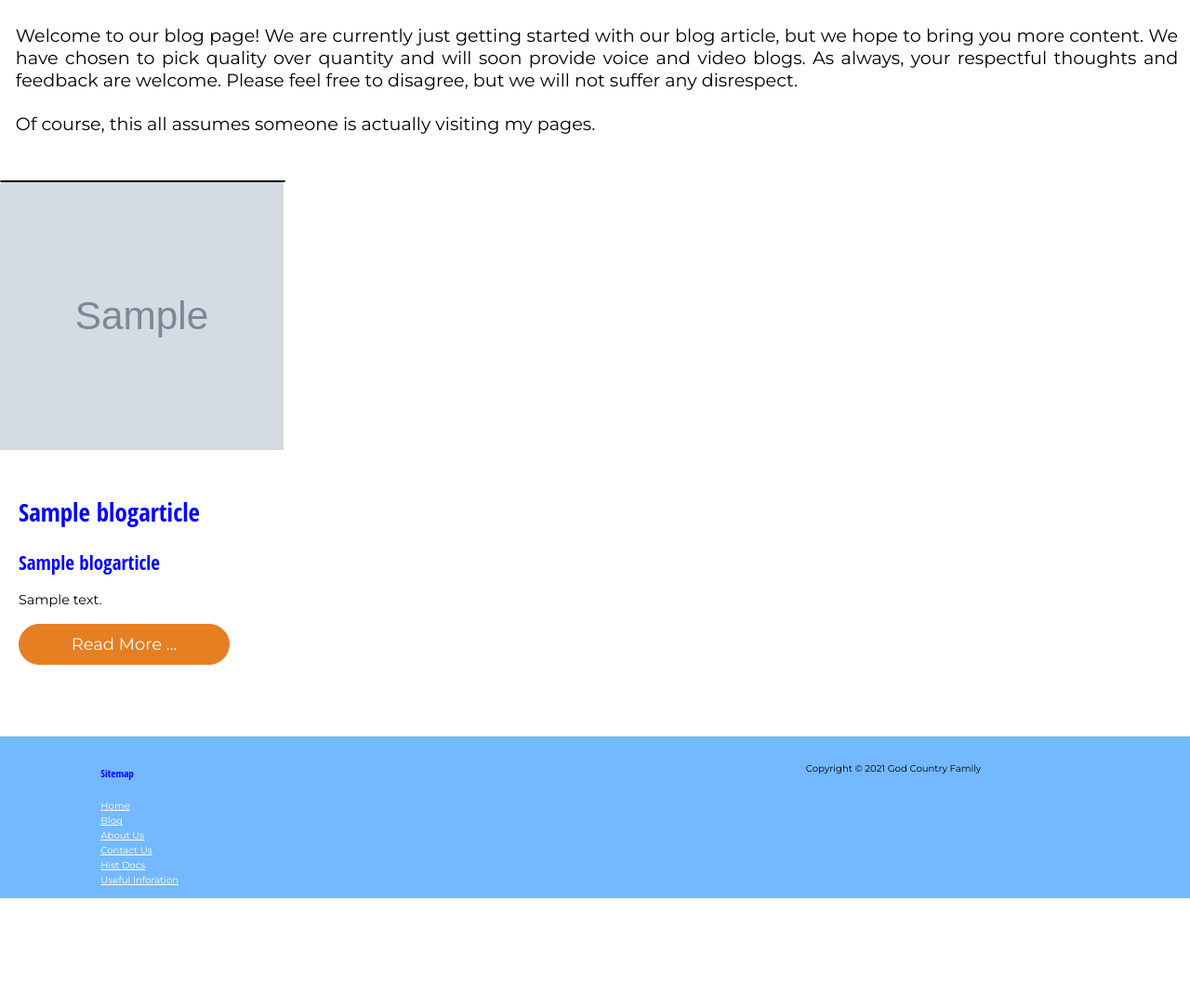
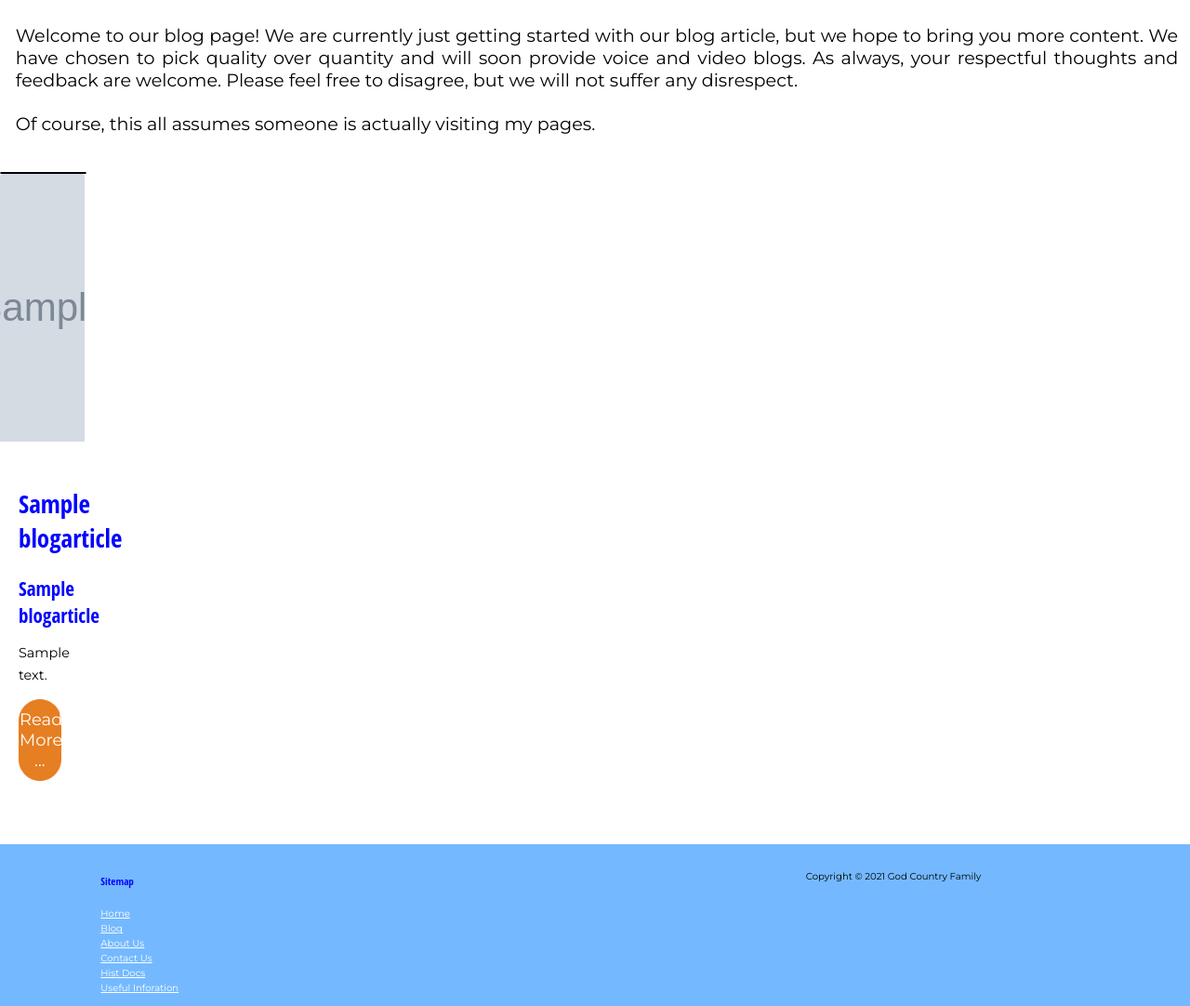
Before and after one commit to cmurray4492/gcf2, a Django app: page /blog/ in a window 1280 px wide. Shown: the part 561-1643 px from the top of the page at 93% size. Before the commit the page ends 1527 px from the top, so only its background shows below. Run offline with Django 3.2, Linux system fonts and the light colour scheme; tables that the repository leaves empty hold one stand-in row (values such as "Sample post"); grey boxes marked "Sample" are stand-in pictures; some libraries are stand-ins or nearby versions.

Commit message:
blog list flex 6

```diff
--- a/gcf/static/css/style3dc635615c79fd785ffd.css
+++ b/gcf/static/css/style3dc635615c79fd785ffd.css
@@ -394,6 +394,7 @@ ul.breadcrumb li a:hover {
 }
 .card-set {
   display: flex;
+  flex-wrap: wrap;
   width: 100%;
 }
 .card > hr {
@@ -602,7 +603,6 @@ ul.breadcrumb li a:hover {
 }
 .row {
   display: flex;
-  flex-wrap: wrap;
   padding: 0 4px;
 }
 input {
--- a/templates/blog/blog.html
+++ b/templates/blog/blog.html
@@ -51,7 +51,7 @@
 </div>
 
 <!-- <div class="row"> -->
-	<div class="section group">
+	<div class="section group card-set">
 		<div>
 			{% if blogs %}
 			{% for blog in blogs%}
```
